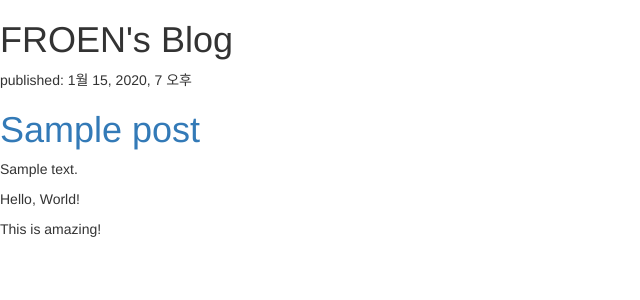
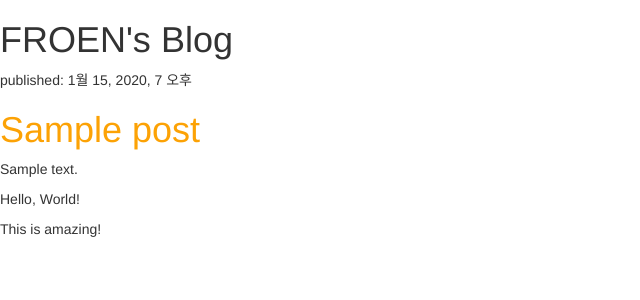
Before and after one commit to froen47/my-first-blog, a Django app: template blog/templates/blog/post_list.html in a window 1280 px wide. Shown: the top 300 px of the page, without its empty margins (0-640 px from the left). Run offline with Django 3.2, Linux system fonts and the light colour scheme; the template is opened without the code that fills it: values that come from a table or form of the project are taken from there, others are empty; tables that the repository leaves empty hold one stand-in row (values such as "Sample post"); some libraries are stand-ins or nearby versions.

Commit message:
I added static and CSS file.

```diff
--- /dev/null
+++ b/blog/static/css/blog.css
@@ -0,0 +1,3 @@
+h1 a {
+    color: #FCA205;
+}
--- a/blog/templates/blog/post_list.html
+++ b/blog/templates/blog/post_list.html
@@ -1,8 +1,10 @@
+{% load static %}
 <html>
     <head>
         <title>FROEN's Blog</title>
         <link rel="stylesheet" href="//maxcdn.bootstrapcdn.com/bootstrap/3.2.0/css/bootstrap.min.css">
         <link rel="stylesheet" href="//maxcdn.bootstrapcdn.com/bootstrap/3.2.0/css/bootstrap-theme.min.css">
+        <link rel="stylesheet" href="{% static 'css/blog.css' %}">
     </head>
     <body>
         <div>
```
